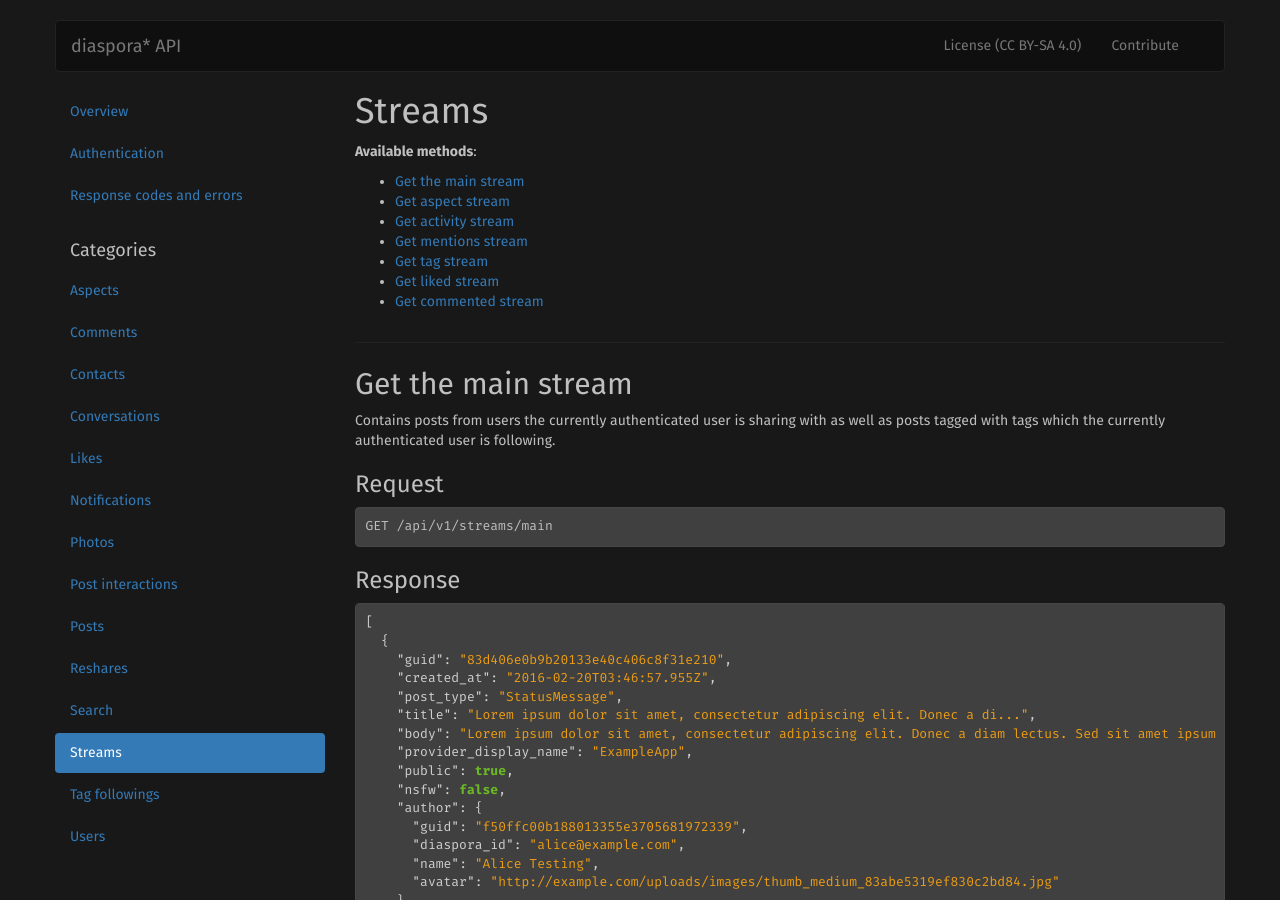
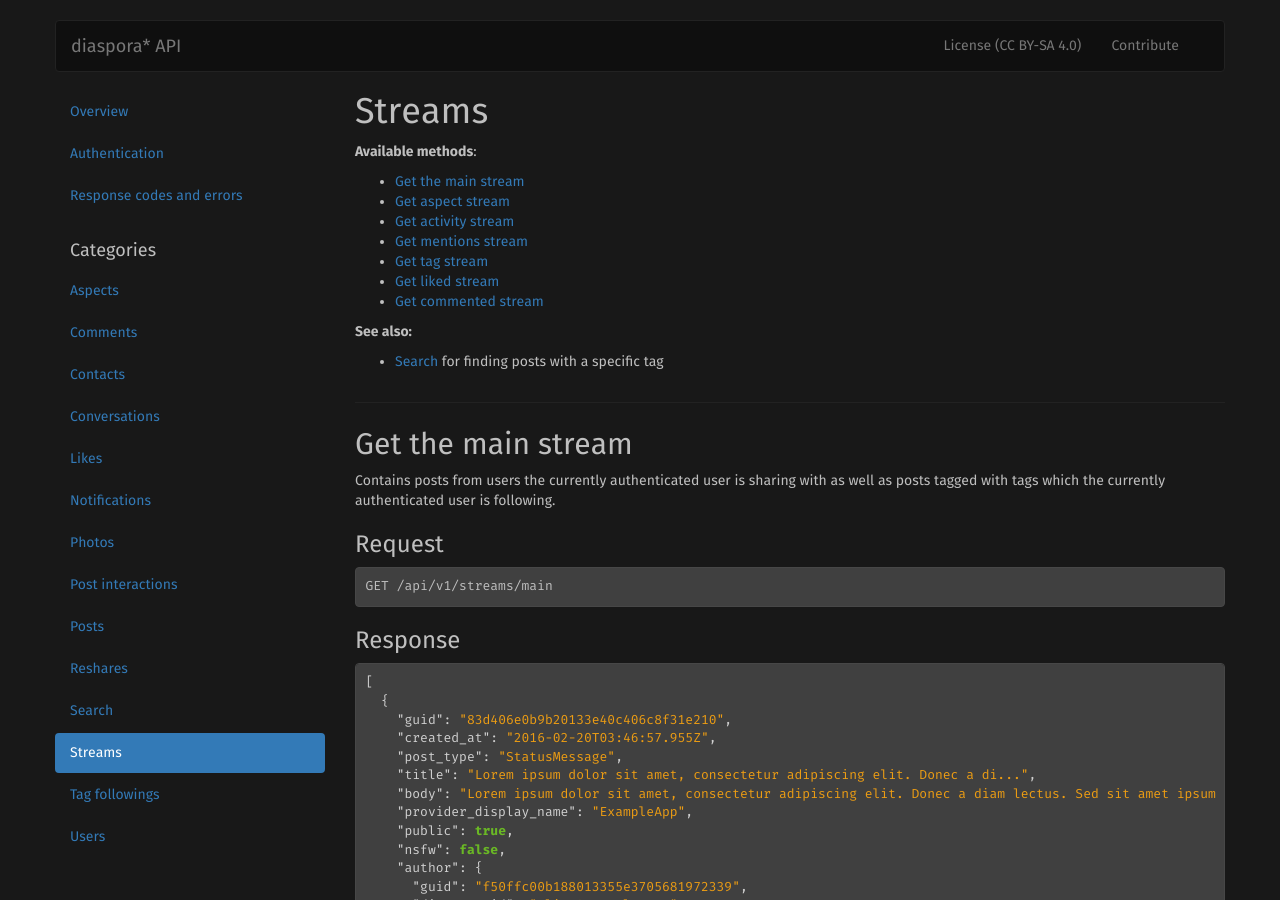
Before and after one commit to diaspora/api-documentation, a Jekyll site: the page built from _routes/streams.md, in a window 1280 px wide and 900 px high. Built offline with Jekyll 4.4.1, drawn with Linux system fonts in a browser that asks for light colours.

Commit message:
Reference tag search in streams' documentation
fixes #27

```diff
--- a/_routes/streams.md
+++ b/_routes/streams.md
@@ -1,5 +1,8 @@
 ---
 title: Streams
+see_also:
+  - target: search
+    description: for finding posts with a specific tag
 ---
 
 {% include toc.md %}
```
